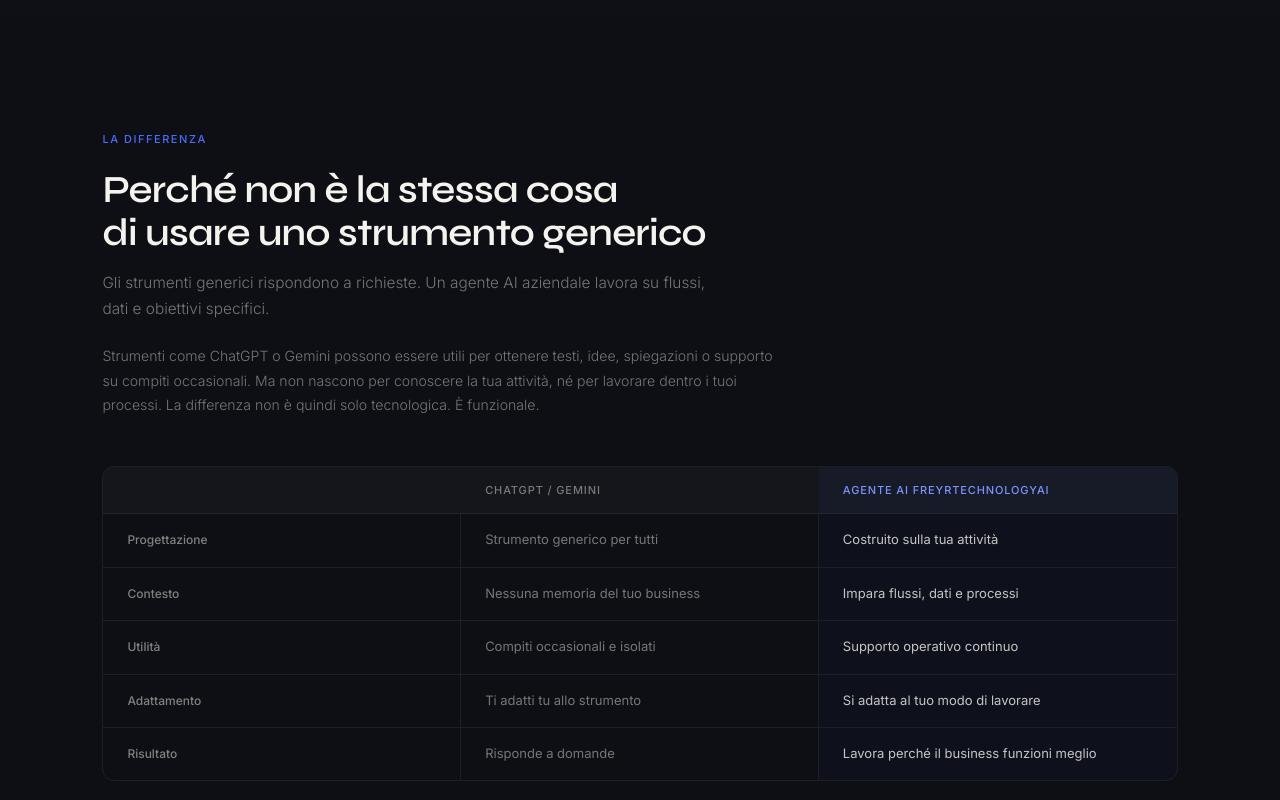
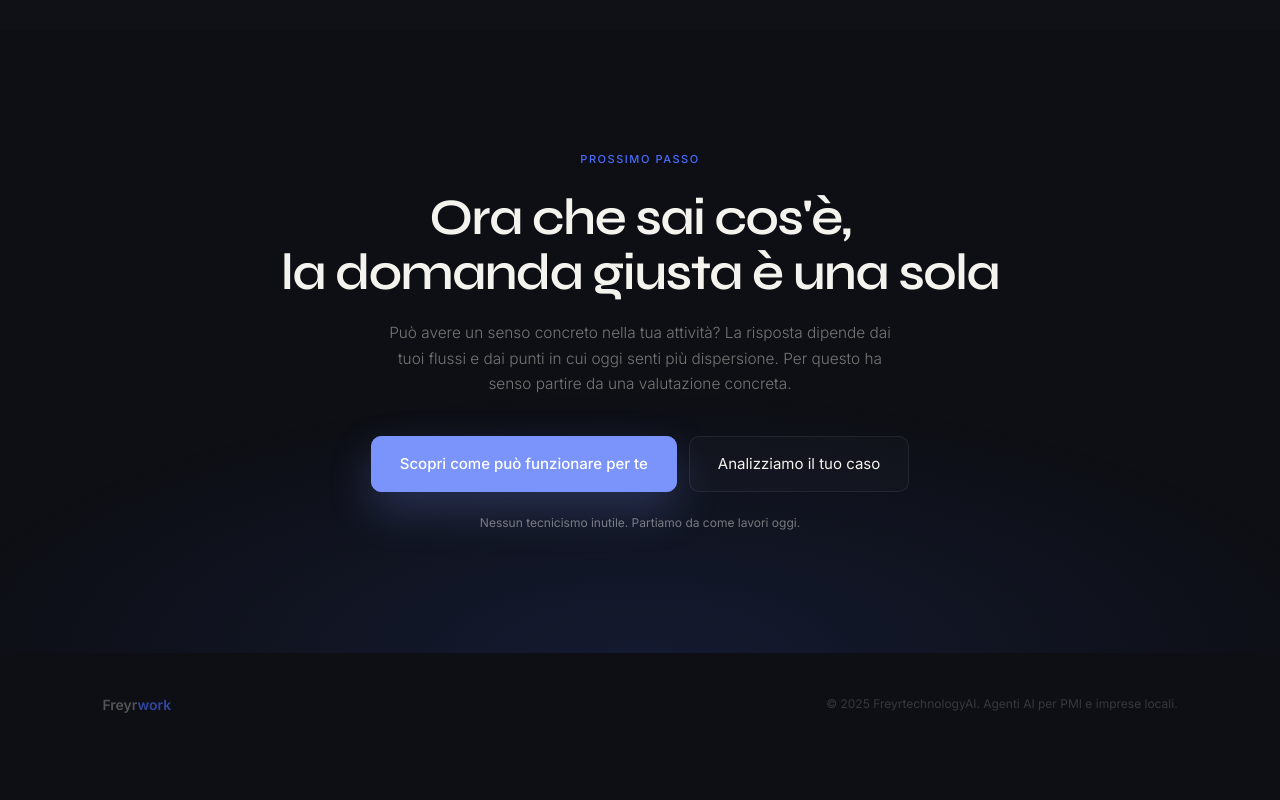
Before and after one commit to Matteopmc95/matteo-freyrwork-ai, a Next.js app: page /agente-ai in a window 1280 px wide. Shown: the part 5520-6320 px from the top of the page. After the commit the page ends 6277 px from the top, so only its background shows below. Built offline with nearby package versions, Linux system fonts and the light colour scheme.

Commit message:
remove: comparison table section from agente-ai page

```diff
--- a/src/app/agente-ai/page.tsx
+++ b/src/app/agente-ai/page.tsx
@@ -226,39 +226,6 @@ function SectionUtile() {
   );
 }
 
-/* ─── Differenza ChatGPT ─── */
-function SectionDifferenza() {
-  const rows = [
-    { label: 'Progettazione', generic: 'Strumento generico per tutti', freyr: 'Costruito sulla tua attività' },
-    { label: 'Contesto', generic: 'Nessuna memoria del tuo business', freyr: 'Impara flussi, dati e processi' },
-    { label: 'Utilità', generic: 'Compiti occasionali e isolati', freyr: 'Supporto operativo continuo' },
-    { label: 'Adattamento', generic: 'Ti adatti tu allo strumento', freyr: 'Si adatta al tuo modo di lavorare' },
-    { label: 'Risultato', generic: 'Risponde a domande', freyr: 'Lavora perché il business funzioni meglio' },
-  ];
-  return (
-    <Section id="differenza" tag="La differenza"
-      headline={<>{"Perché non è la stessa cosa"}<br />{"di usare uno strumento generico"}</>}
-      sub="Gli strumenti generici rispondono a richieste. Un agente AI aziendale lavora su flussi, dati e obiettivi specifici."
-      body="Strumenti come ChatGPT o Gemini possono essere utili per ottenere testi, idee, spiegazioni o supporto su compiti occasionali. Ma non nascono per conoscere la tua attività, né per lavorare dentro i tuoi processi. La differenza non è quindi solo tecnologica. È funzionale."
-    >
-      <div data-reveal style={{ ...rev(0.3), marginTop: 48, border: `1px solid ${C.border}`, borderRadius: 12, overflow: 'hidden' }}>
-        <div style={{ display: 'grid', gridTemplateColumns: '1fr 1fr 1fr', background: 'rgba(255,255,255,0.03)', borderBottom: `1px solid ${C.border}` }}>
-          <div style={{ padding: '14px 24px', fontSize: 11, fontWeight: 500, letterSpacing: '0.08em', textTransform: 'uppercase', color: C.muted }} />
-          <div style={{ padding: '14px 24px', fontSize: 11, fontWeight: 500, letterSpacing: '0.08em', textTransform: 'uppercase', color: C.muted }}>ChatGPT / Gemini</div>
-          <div style={{ padding: '14px 24px', fontSize: 11, fontWeight: 500, letterSpacing: '0.08em', textTransform: 'uppercase', color: C.acc2, background: 'rgba(75,107,251,0.05)' }}>Agente AI FreyrtechnologyAI</div>
-        </div>
-        {rows.map((r, i) => (
-          <div key={r.label} style={{ display: 'grid', gridTemplateColumns: '1fr 1fr 1fr', borderBottom: i === rows.length - 1 ? 'none' : `1px solid ${C.border}` }}>
-            <div style={{ padding: '16px 24px', fontSize: 12, fontWeight: 500, color: 'rgba(244,243,238,0.5)', borderRight: `1px solid ${C.border}` }}>{r.label}</div>
-            <div style={{ padding: '16px 24px', fontSize: 13, color: C.muted, lineHeight: 1.5, borderRight: `1px solid ${C.border}` }}>{r.generic}</div>
-            <div style={{ padding: '16px 24px', fontSize: 13, color: 'rgba(244,243,238,0.8)', lineHeight: 1.5, background: 'rgba(75,107,251,0.03)' }}>{r.freyr}</div>
-          </div>
-        ))}
-      </div>
-    </Section>
-  );
-}
-
 /* ─── CTA finale ─── */
 function CTAFinal() {
   return (
@@ -305,7 +272,6 @@ export default function AgenteAIPage() {
       <SectionCosaFa />
       <SectionComeLavora />
       <SectionUtile />
-      <SectionDifferenza />
       <CTAFinal />
       <Footer />
     </div>
```
